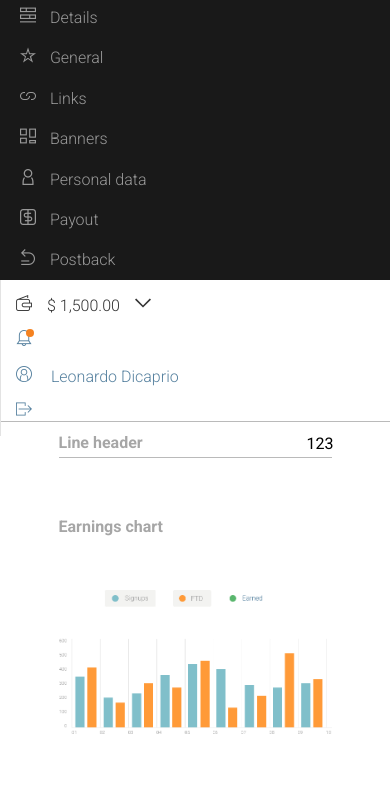
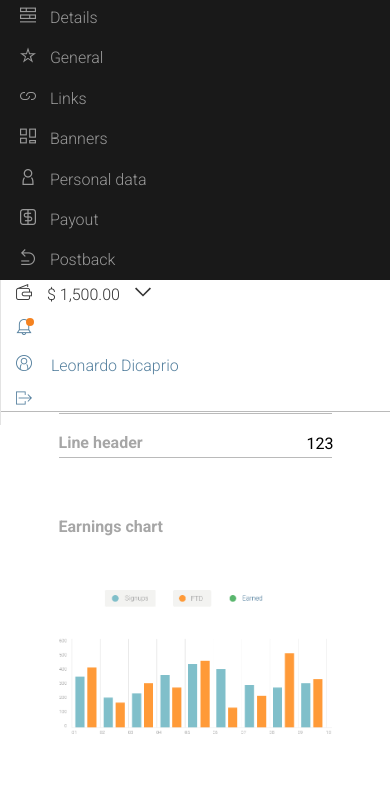
Before and after one commit to majeranek85/project-dashboard, a website: page src/index.html in a window 390 px wide. Both pictures are taken after a click on the link 366 px from the left and 25 px from the top of the page. Shown: the part 53-844 px from the top of the page. Drawn offline with nearby package versions, Linux system fonts and the light colour scheme; files that its build step writes are made by us from their sources.

Commit message:
Update mobile menu display

```diff
--- a/src/index.html
+++ b/src/index.html
@@ -12,13 +12,33 @@
   </head>
 
   <body>
-    <aside class="sidebar"> <!--Sidebar-->
+    <div class="navigation-wrapper">
+      <header class="topbar"> <!--Topbar-->
         <div class="logo">
           <h1 class="logo__title">Just do it</h1>
           <a  class="logo__mobile-menu-link" href="#">
             <i class="logo__icon fas fa-bars"></i>
           </a>
         </div>
+        <nav class="topbar__navigation">
+          <div class="topbar__price-widget">
+            <i class="icon-wallet"></i>$ 1,500.00<i class="icon-arrow-down"></i>
+          </div>
+          <a class="topbar__link">
+            <i class="topbar__icon icon-notification"></i>
+          </a>
+          <div class="topbar__profile-widget">
+            <a class="topbar__link">
+              <i class="icon-profile"></i>
+              <span>Leonardo Dicaprio</span>
+            </a>
+          </div>
+          <a class="topbar__link">
+            <i class="icon-quit"></i>
+          </a>
+        </nav>
+      </header>
+      <aside class="sidebar"> <!--Sidebar-->
         <nav class="navigation"> <!--Navigation-->
           <ul class="navigation__items-list">
             <li class="navigation__list-item">
@@ -64,26 +84,9 @@
               </a>
             </li>
           </ul>
-
-        <header class="topbar"> <!--Topbar-->
-            <div class="topbar__price-widget">
-              <i class="icon-wallet"></i>$ 1,500.00<i class="icon-arrow-down"></i>
-            </div>
-            <a class="topbar__link">
-              <i class="topbar__icon icon-notification"></i>
-            </a>
-            <div class="topbar__profile-widget">
-              <a class="topbar__link">
-                <i class="icon-profile"></i>
-                <span>Leonardo Dicaprio</span>
-              </a>
-            </div>
-            <a class="topbar__link">
-              <i class="icon-quit"></i>
-            </a>
-        </header>
         </nav>
       </aside>
+    </div>
 
     <main class="page">
 
--- a/src/js/script.js
+++ b/src/js/script.js
@@ -5,7 +5,7 @@
 
 /* Mobile navigation */
 const mobileMenu = document.querySelector('.navigation');
-
+const mobileTopbar = document.querySelector('.topbar__navigation');
 console.log(mobileMenu);
 
 const hamburger = document.querySelector('.logo__mobile-menu-link');
@@ -14,6 +14,7 @@ console.log(hamburger);
 hamburger.addEventListener('click', function(event){
   event.preventDefault();
   mobileMenu.classList.toggle('active');
+  mobileTopbar.classList.toggle('active');
 });
 
 /* Page activation */
--- a/src/sass/_layout.scss
+++ b/src/sass/_layout.scss
@@ -1,7 +1,11 @@
+.naviation-wrapper {
+  position: relative;
+}
+
 .topbar {
   position: fixed;
   top: 0;
-  left: 190px;
+  left: 0;
   height: 50px;
   width: 100%;
   background: #fff;
@@ -14,7 +18,7 @@
   width: 190px;
   background: #191919;
   left: 0;
-  top: 0;
+  top: 50px;
   height: 100vh;
   z-index: 9999;
 }
@@ -24,8 +28,11 @@
 }
 
 @media (max-width: 767px) {
+  .naviation-wrapper {
+    height: 500px;
+  }
+
   .topbar {
-    position: unset;
     height: auto;
   }
 
--- a/src/sass/components/_Sidebar.scss
+++ b/src/sass/components/_Sidebar.scss
@@ -1,29 +1,3 @@
-.logo {
-  display: flex;
-  background: #191919;
-  width: 190px;
-}
-
-.logo__title {
-  flex: 4;
-  padding: 5px 15px;
-  color: $color-light;
-}
-
-.logo__mobile-menu-link {
-  color: $color-light;
-
-  &:hover {
-    color: $color-main;
-  }
-}
-
-.logo__icon {
-  flex: 1;
-  font-size: 20px;
-  padding: 15px;
-}
-
 .navigation {
   font-weight: 300;
   background: #191919;
@@ -59,8 +33,3 @@
 }
 
 /* Media */
-@media (max-width: 767px) {
-  .logo {
-    width: 100%;
-  }
-}
--- a/src/sass/components/_Topbar.scss
+++ b/src/sass/components/_Topbar.scss
@@ -1,12 +1,43 @@
 /* header */
+.logo {
+  display: flex;
+  background: #191919;
+  width: 190px;
+  margin-right: auto;
+}
+
+.logo__title {
+  flex: 4;
+  padding: 5px 15px;
+  color: $color-light;
+}
+
+.logo__mobile-menu-link {
+  color: $color-light;
+
+  &:hover {
+    color: $color-main;
+  }
+}
+
+.logo__icon {
+  flex: 1;
+  font-size: 20px;
+  padding: 15px;
+}
+
 .topbar {
-  width: calc(100% - 190px);
+  width: 100%;
   display: inline-flex;
   justify-content: flex-end;
 
   i {
     padding: 15px;
   }
+}
+
+.topbar__navigation {
+  display: inline-flex;
 }
 
 .topbar__price-widget,
@@ -22,7 +53,6 @@
 .topbar__link {
   padding: 15px 0;
 }
-
 
 .topbar .icon-notification { //further rename
   border-left: 1px solid $color-lightgray;
@@ -46,8 +76,26 @@
 
 /* Media */
 @media (max-width: 767px) {
+  .logo {
+    width: 100%;
+  }
+
   .topbar {
     display: block;
     width: 100%;
   }
+
+  .topbar__navigation {
+    position: absolute;
+    width: 100%;
+    top: 322px;
+    left: 0;
+    background: #fff;
+    border-bottom: 1px solid #bababa;
+    display: none;
+
+    &.active {
+      display: block;
+    }
+  }
 }
```
Also changed, not shown: src/sass/components/_Elements.scss (+5 -6 lines), src/sass/sections/_general.scss (line endings or trailing spaces). Lines whose indentation alone changed are shown as unchanged.
